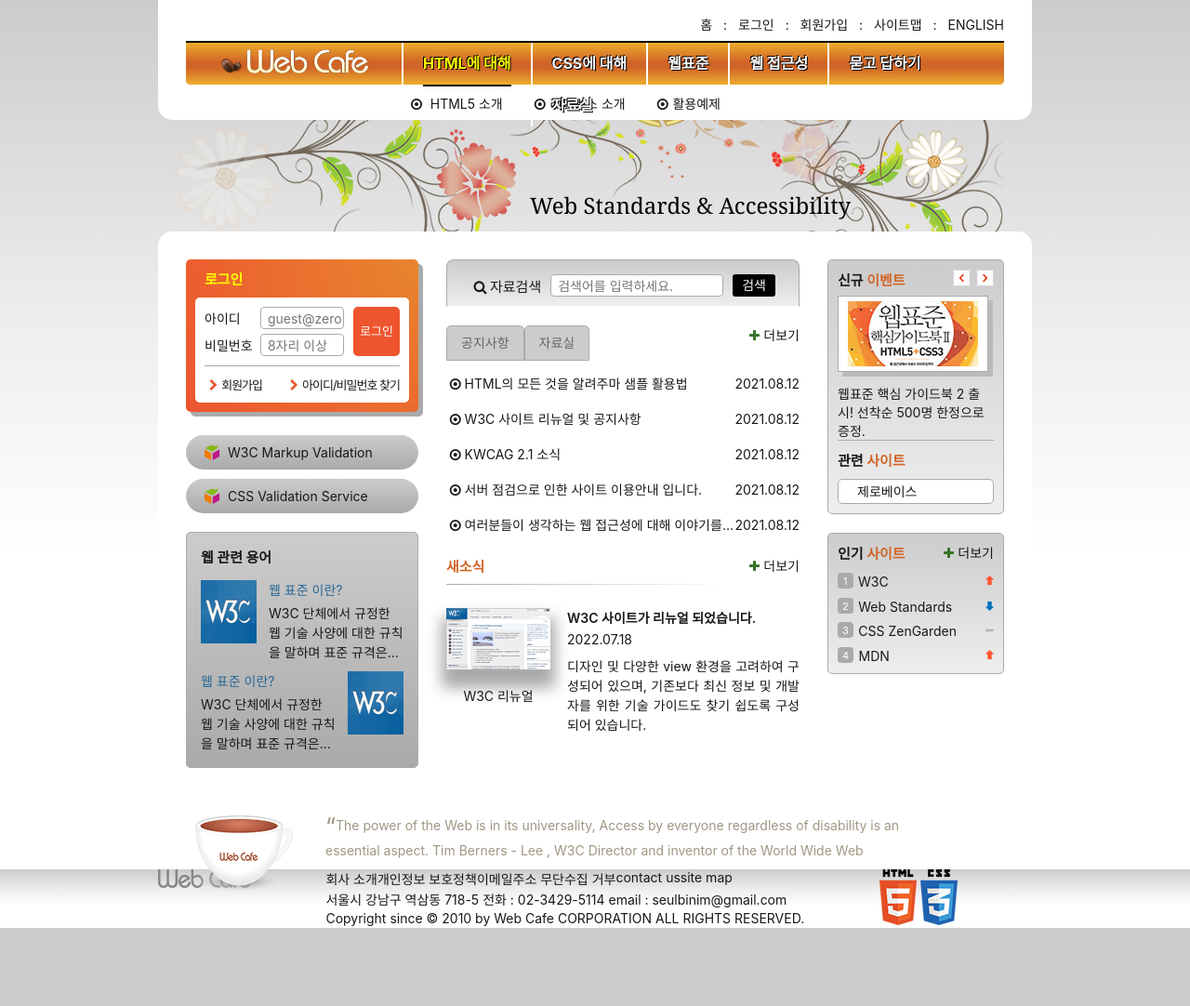
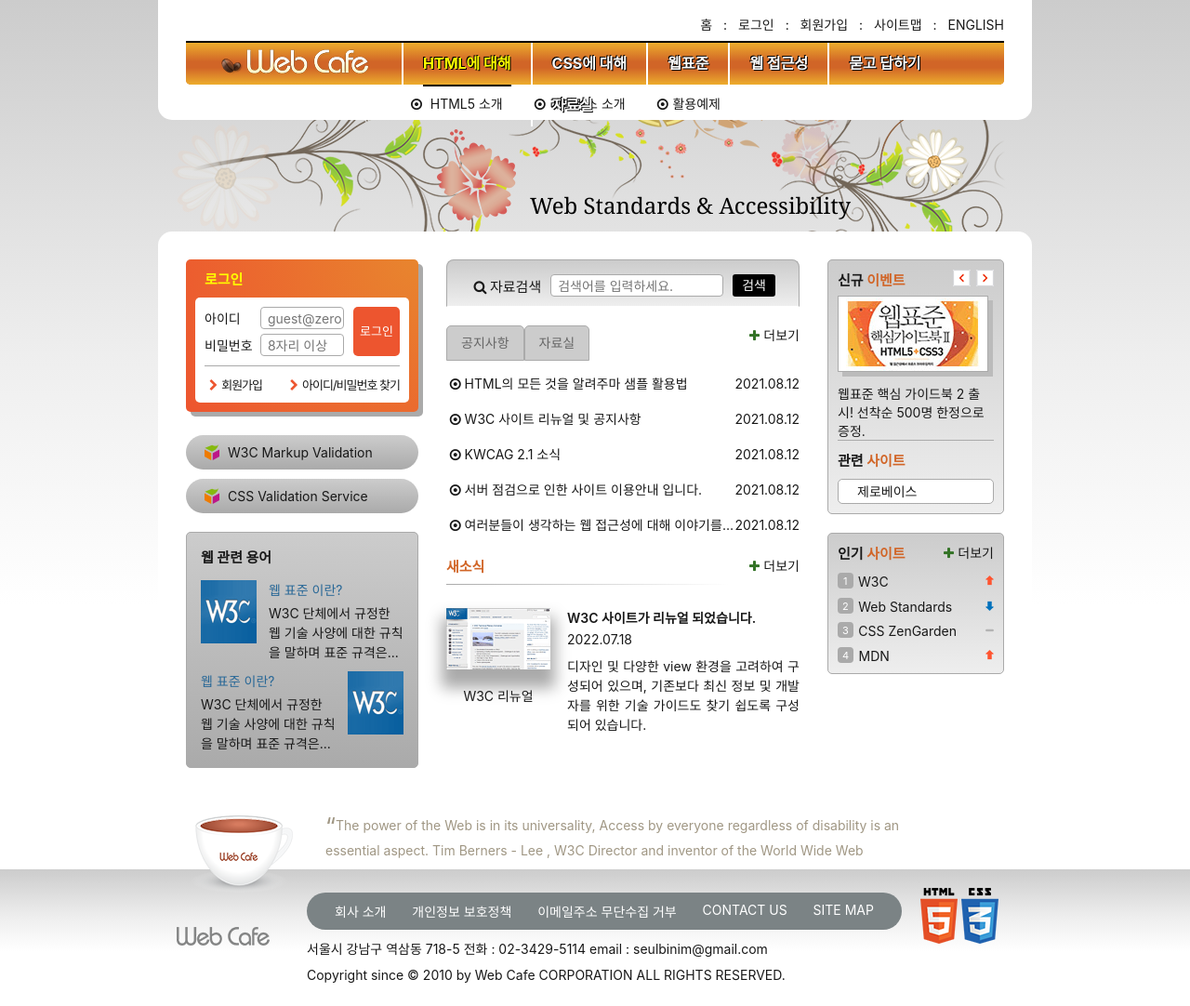
Before and after one commit to eunoo1995/zeroConnecTo, a website: page HTML5/index.html in a window 1280 px wide. Shown: the whole page at 93% size. Before the commit the page ends 998 px from the top, so only its background shows below. Drawn offline with Linux system fonts and the light colour scheme; a web font is replaced by a local one.

Commit message:
푸터 마크업 및 디자인 완성

```diff
--- a/HTML5/css/index.css
+++ b/HTML5/css/index.css
@@ -998,30 +998,59 @@
 }
 .footer-inner {
   display: grid;
-  grid-area: "a" / "b" / "c" / "d" / "e";
-  grid-template-areas:
-    "a b e"
-    "a c e"
-    "a d e";
+  grid-template-columns: 140px 1fr 120px;
+  /* grid-template-rows: auto auto auto; */
+  padding: 20px 0;
 }
 
+/* 푸터 로고 */
+
 .footer-logo {
-  grid-area: a;
+  /* grid-row-start: 1;
+  grid-column-start: 1;
+  grid-row-end: 4;
+  grid-column-end: 2;
+
+  grid-row: 1/4;
+  grid-column: 1/2; */
+  grid-area: 1 / 1 / 4 / 2;
+  align-self: center;
+  justify-self: center;
 }
 
+/* 가이드 링크 */
 .guide-list {
-  grid-area: b;
+  grid-area: 1 / 2 / 2 / 3;
   display: flex;
+  flex-flow: row nowrap;
+  justify-content: space-between;
+  background: #7b8385;
+  color: #fff;
+  border-radius: 20px;
+  padding: 4px 20px;
+  margin: 5px 20px;
+  text-transform: uppercase;
+  /* font-variant: small-caps; */
 }
 
-.address {
-  grid-area: c;
+.guide-list a {
+  display: block;
+  padding: 6px 10px;
 }
 
-.copyright {
-  grid-area: d;
+/* 주소 */
+.address {
+  grid-area: 2 / 2 / 3 / 3;
+  margin: 5px 20px;
 }
 
+/* 저작권 정보 */
+.copyright {
+  grid-area: 3 / 2 / 4 / 3;
+  margin: 5px 20px;
+}
+
+/* 배지 그룹 */
 .badge-container {
-  grid-area: e;
+  grid-area: 1 / 3 / 4 / 4;
 }
```
